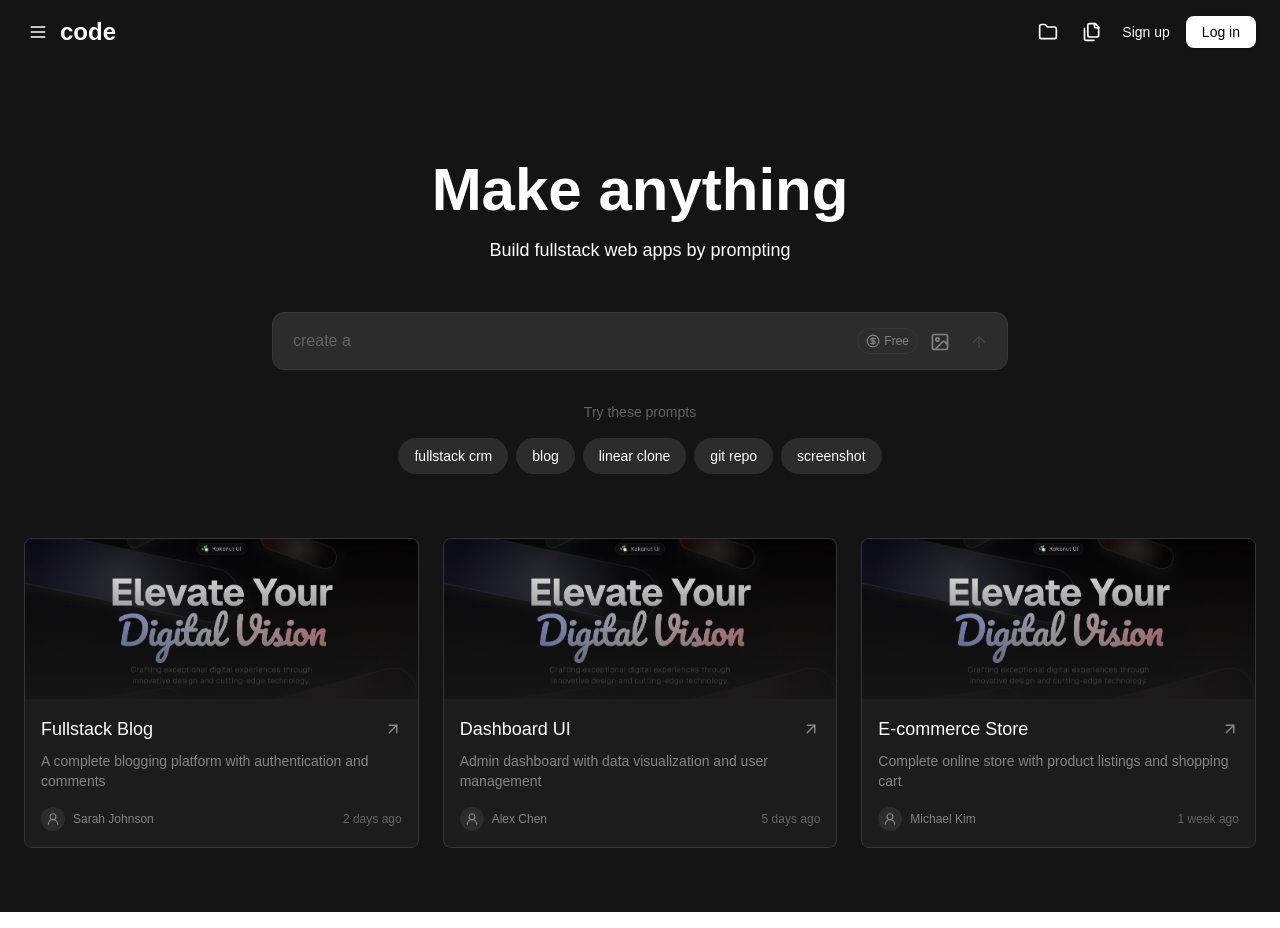
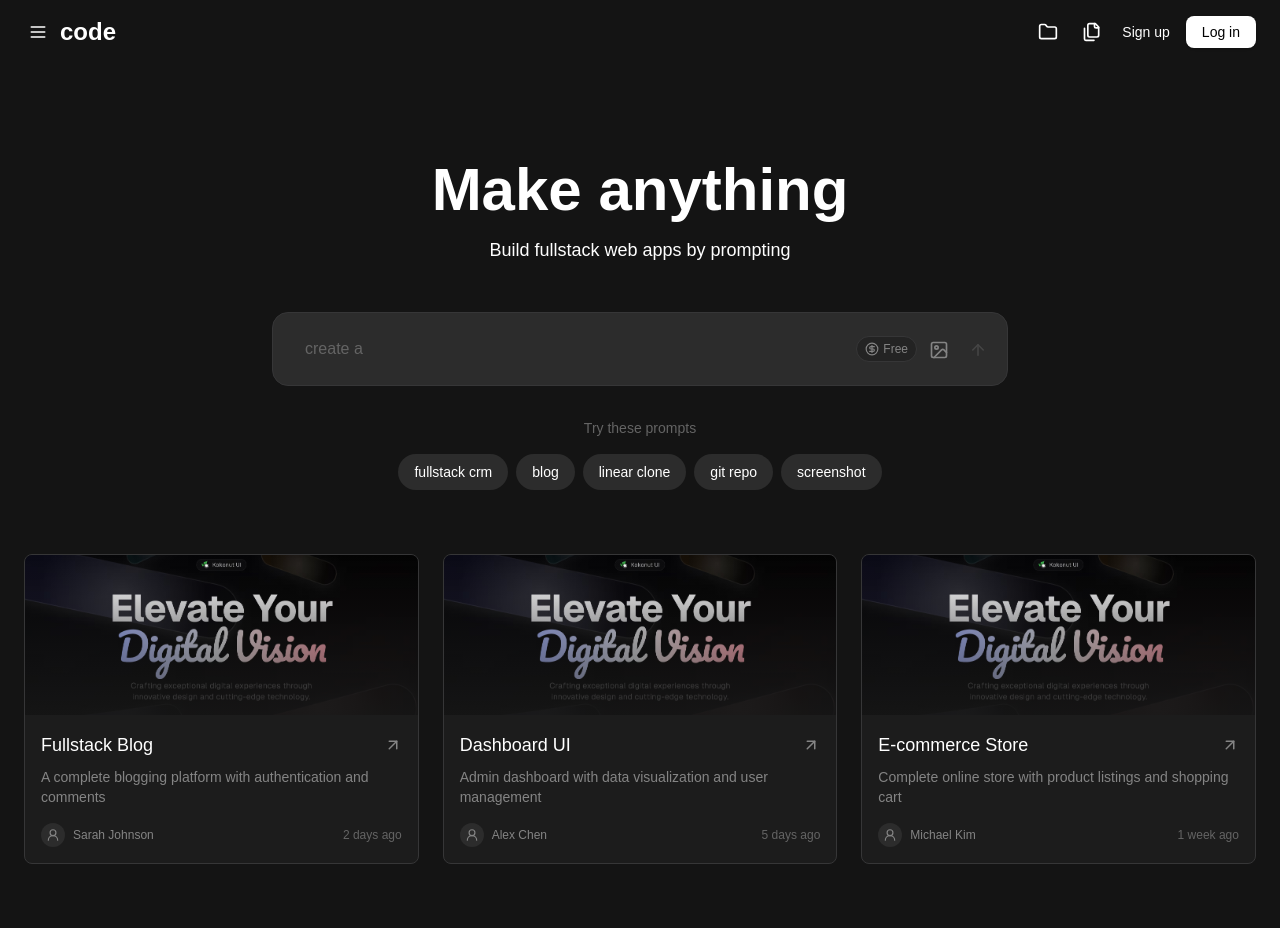
Before and after one commit to nishit-27/bolt.new-clone-nextjs, a Next.js app: page / in a window 1280 px wide. Built offline with nearby package versions, Linux system fonts and the light colour scheme.

Commit message:
input box fixed

```diff
--- a/components/landingpage/PromptInput.tsx
+++ b/components/landingpage/PromptInput.tsx
@@ -2,7 +2,7 @@
 
 import { Image, CircleDollarSign, ArrowUp, Loader2 } from 'lucide-react';
 import { motion } from 'framer-motion';
-import { FormEvent, useState } from 'react';
+import { FormEvent, useState, useRef, useEffect } from 'react';
 import { extractSummaryFromLLMResponse, parseBoltArtifactToFileItems } from '@/utils/parser';
 import { useRouter } from 'next/navigation';
 import { useContextProvider } from '../ContextProvider';
@@ -15,6 +15,17 @@ export default function PromptInput() {
   const {setTempleteName,llmMessage,setLlmMessage,setFinalFiles,chatMessage,setChatMessage} = useContextProvider()
 
   const router = useRouter()
+
+  // Ref for auto-expanding textarea
+  const textareaRef = useRef<HTMLTextAreaElement>(null);
+
+  useEffect(() => {
+    const textarea = textareaRef.current;
+    if (textarea) {
+      textarea.style.height = 'auto';
+      textarea.style.height = textarea.scrollHeight + 'px';
+    }
+  }, [userPrompt]);
 
   const handleSubmit = async(e:FormEvent) => {
     if (!userPrompt.trim() || isLoading) return;
@@ -57,20 +68,19 @@ export default function PromptInput() {
   return (
     <div className="w-full max-w-3xl mx-auto mb-6 sm:mb-8 px-4">
       <motion.div
-        className="relative flex items-center"
+        className="flex items-stretch bg-[#2c2c2c] border border-[#363637] rounded-2xl w-full px-2 sm:px-3 py-1 sm:py-2 gap-2"
         initial={{ opacity: 0, y: 20 }}
         animate={{ opacity: 1, y: 0 }}
         transition={{ duration: 0.5, delay: 0.6 }}
       >
         <textarea
+          ref={textareaRef}
           value={userPrompt}
           onChange={(e) => setUserPrompt(e.target.value)}
           placeholder="create a"
           disabled={isLoading}
           rows={1}
-          className={`w-full py-3 sm:py-4 px-4 sm:px-5 rounded-xl bg-[#2c2c2c] border transition-colors duration-200 ${
-            isFocused ? 'border-[#848484]' : 'border-[#363637]'
-          } text-white text-sm sm:text-base placeholder:text-[#646464] focus:outline-none focus:border-[#848484] focus:ring-0 disabled:opacity-50 disabled:cursor-not-allowed resize-none min-h-[48px] max-h-[200px] overflow-y-auto`}
+          className={`flex-1 py-3 sm:py-4 px-4 sm:px-5 bg-transparent border-none outline-none text-white text-sm sm:text-base placeholder:text-[#646464] disabled:opacity-50 disabled:cursor-not-allowed resize-none min-h-[48px] max-h-[200px] overflow-y-auto`}
           onFocus={() => setIsFocused(true)}
           onBlur={() => setIsFocused(false)}
           onKeyDown={(e) => {
@@ -80,9 +90,9 @@ export default function PromptInput() {
             }
           }}
         />
-        <div className="absolute right-2 sm:right-3 flex items-center gap-1 sm:gap-2">
+        <div className="flex items-center gap-1 sm:gap-2">
           <motion.button
-            className="flex items-center gap-0.5 sm:gap-1 text-[#848484] bg-[#2c2c2c] rounded-full py-0.5 sm:py-1 px-1.5 sm:px-2 text-[10px] sm:text-xs font-medium border border-[#363637] hover:border-[#848484] transition-colors disabled:opacity-50 disabled:cursor-not-allowed"
+            className="flex items-center gap-0.5 sm:gap-1 text-[#848484] bg-[#232323] rounded-full py-0.5 sm:py-1 px-1.5 sm:px-2 text-[10px] sm:text-xs font-medium border border-[#363637] hover:border-[#848484] transition-colors disabled:opacity-50 disabled:cursor-not-allowed"
             whileHover={{ scale: 1.05 }}
             whileTap={{ scale: 0.95 }}
             disabled={isLoading}
```
